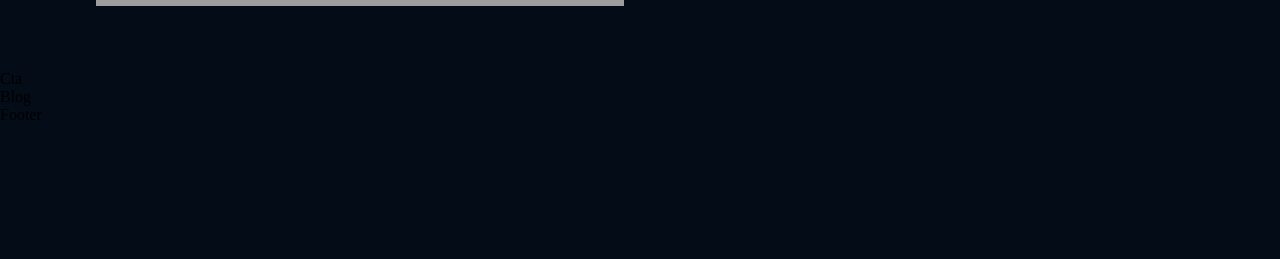
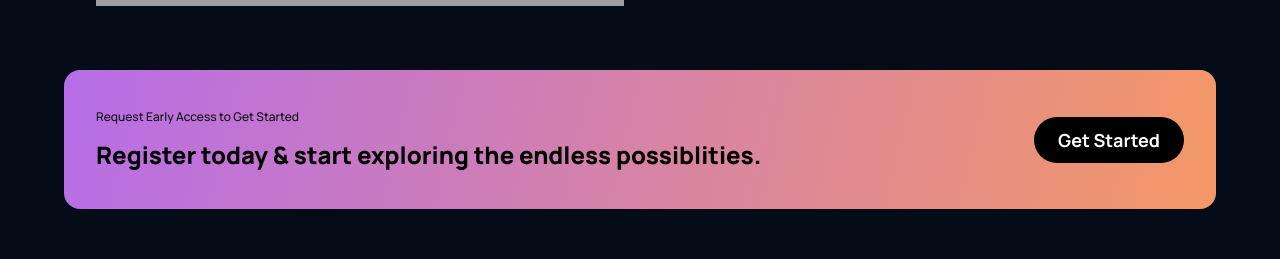
Before and after one commit to EHAB3x/gpt-3, a React (Create React App) app: page / in a window 1280 px wide. Shown: the part 2571-2830 px from the top of the page. Before the commit the page ends 2695 px from the top, so only its background shows below. Built offline with nearby package versions, Linux system fonts and the light colour scheme; grey boxes are pictures that could not be loaded.

Commit message:
finish blog section

```diff
--- a/src/components/cta/Cta.jsx
+++ b/src/components/cta/Cta.jsx
@@ -2,7 +2,15 @@ import React from 'react'
 import './cta.css'
 const Cta = () => {
   return (
-    <div>Cta</div>
+    <div className='gpt3__cta'>
+      <div className="gpt3__cta-content">
+        <p>Request Early Access to Get Started</p>
+        <h3>Register today & start exploring the endless possiblities.</h3>
+      </div>
+      <div className="gpt3__cta-btn">
+        <button type='button'>Get Started</button>
+      </div>
+    </div>
   )
 }
 
--- a/src/components/cta/cta.css
+++ b/src/components/cta/cta.css
@@ -0,0 +1,73 @@
+.gpt3__cta{
+    display: flex;
+    justify-content: space-between;
+    align-items: center;
+    flex-direction: row;
+    padding: 2rem;
+    margin:0 4rem 4rem 4rem;
+    border-radius:1rem ;
+    -webkit-border-radius:1rem ;
+    -moz-border-radius:1rem ;
+    -ms-border-radius:1rem ;
+    -o-border-radius:1rem ;
+    background: var(--gradient-bar);
+}
+.gpt3__cta-content p{
+    font-family: var(--font-family);
+    font-weight: 500;
+    font-size: 12px;
+    line-height: 30px;
+    color: #0E0E0E;
+}
+.gpt3__cta-content h3{
+    font-family: var(--font-family);
+    font-weight: 800;
+    font-size: 24px;
+    line-height: 45px;
+}
+.gpt3__cta-btn{
+    display: flex;
+    justify-content: center;
+    align-items: center;
+    margin-left: 2rem;
+}
+.gpt3__cta-btn button{
+    background-color: #000000;
+    color: white;
+    border-radius: 40px;
+    -webkit-border-radius: 40px;
+    -moz-border-radius: 40px;
+    -ms-border-radius: 40px;
+    -o-border-radius: 40px;
+    font-family: var(--font-family);
+    font-weight: bold;
+    font-size: 18px;
+    line-height: 30px;
+    padding: .5rem 1rem;
+    border: none;
+    outline: none;
+    cursor: pointer;
+    min-width: 150px;
+}
+
+@media screen and (max-width: 650px) {
+    .gpt3__cta{
+        flex-direction: column;
+    }
+    .gpt3__cta-btn{
+        margin: 2rem 0 0;
+    }
+}
+@media screen and (max-width: 550px) {
+    .gpt3__cta{
+        margin:0 2rem 4rem 2rem;
+    }
+    .gpt3__cta-content h3{
+        font-size: 18px;
+        line-height: 32px;
+    }
+    .gpt3__cta-btn button{
+        font-size: 14px;
+        line-height: 28px;
+    }
+}
```
